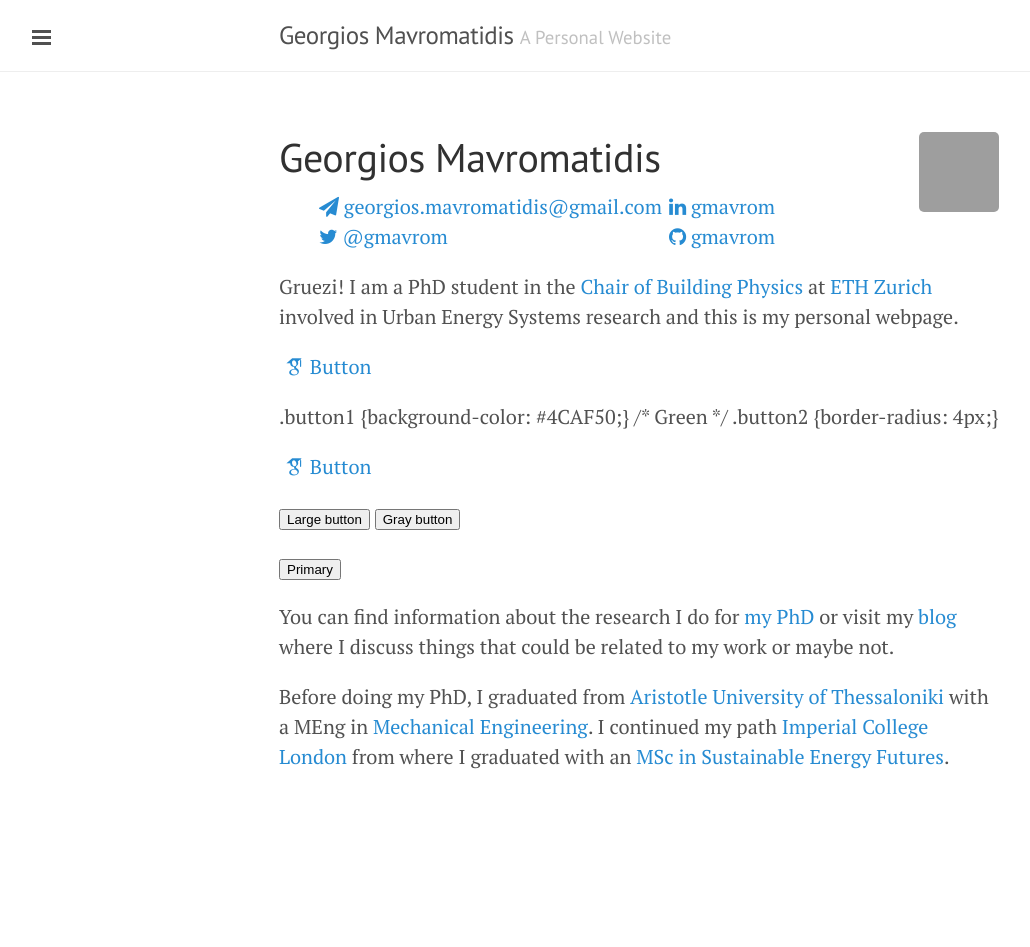
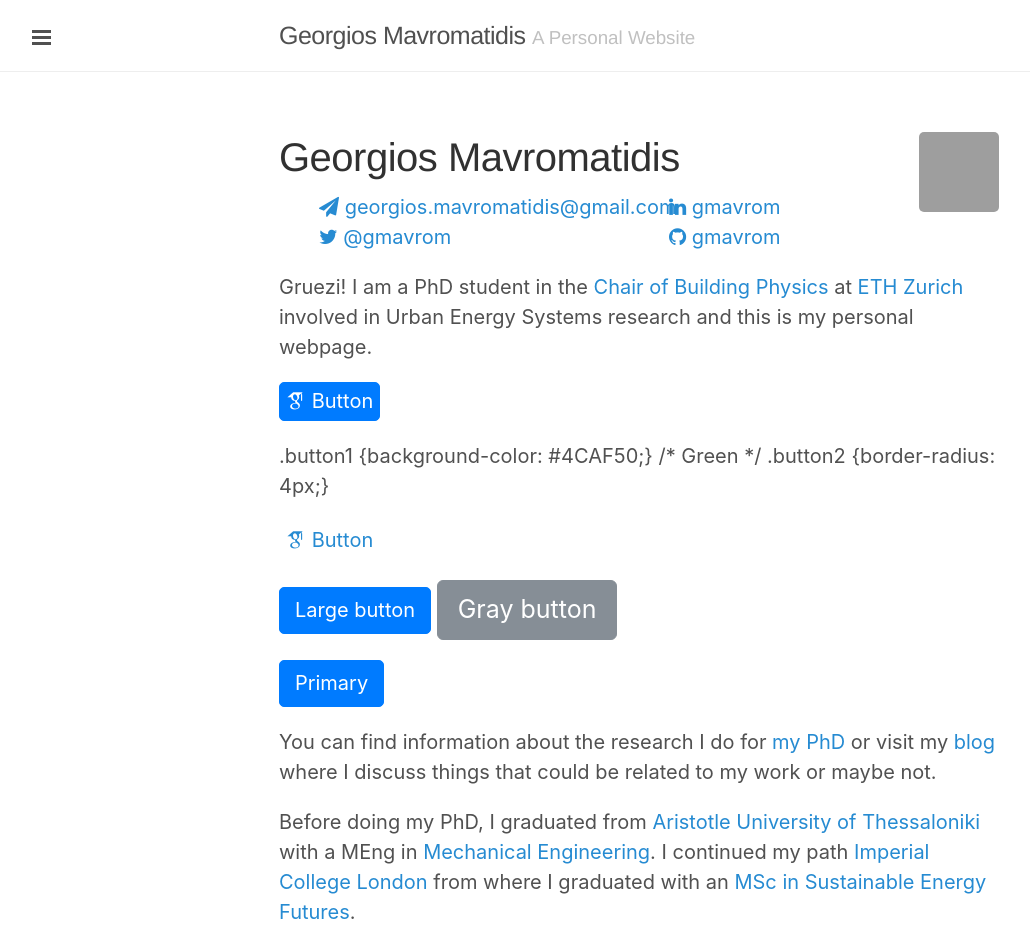
Before and after one commit to gmavrom33/gmavrom.github.io, a Jekyll site: the page built from index.md, in a window 1280 px wide. Shown: the whole page, without its empty margins (1-1031 px from the left). Built offline with Jekyll 4.4.1, drawn with Linux system fonts in a browser that asks for light colours; nearby versions of some CDN libraries; some web fonts are replaced; before the commit the page ends 900 px from its top, so only the background shows below that; grey boxes are pictures that could not be loaded.

Commit message:
Update head.html

```diff
--- a/_includes/head.html
+++ b/_includes/head.html
@@ -14,15 +14,14 @@
   </title>
 
   <!-- CSS -->
-  <!-- <link rel="stylesheet" href="https://maxcdn.bootstrapcdn.com/bootstrap/4.0.0-beta/css/bootstrap.min.css" integrity="sha384-/Y6pD6FV/Vv2HJnA6t+vslU6fwYXjCFtcEpHbNJ0lyAFsXTsjBbfaDjzALeQsN6M" crossorigin="anonymous">  <!-- <link rel="stylesheet" href="/css/bootstrap.min.css"> -->
-  <link rel="stylesheet" href="/css/custom_boots.css">
+  <link rel="stylesheet" href="https://maxcdn.bootstrapcdn.com/bootstrap/4.0.0-beta/css/bootstrap.min.css" integrity="sha384-/Y6pD6FV/Vv2HJnA6t+vslU6fwYXjCFtcEpHbNJ0lyAFsXTsjBbfaDjzALeQsN6M" crossorigin="anonymous">  <link rel="stylesheet" href="/css/custom_boots.css" >
   <link rel="stylesheet" href="//maxcdn.bootstrapcdn.com/font-awesome/4.3.0/css/font-awesome.min.css" >
   <link rel="stylesheet" href="/public/css/poole.css">
   <link rel="stylesheet" href="/public/css/syntax.css">
   <link rel="stylesheet" href="/public/css/lanyon.css">
   <link rel="stylesheet" href="/public/css/cv_styles.css">
   <link rel="stylesheet" href="/public/css/custom.css">
-  <link rel="stylesheet" href="https://fonts.googleapis.com/css?family=PT+Serif:400,400italic,700%7CPT+Sans:400">
+  <!-- <link rel="stylesheet" href="https://fonts.googleapis.com/css?family=PT+Serif:400,400italic,700%7CPT+Sans:400"> -->
   <link rel="stylesheet" href="/css/academicons.css"/>
 
   <!-- Icons -->
```
